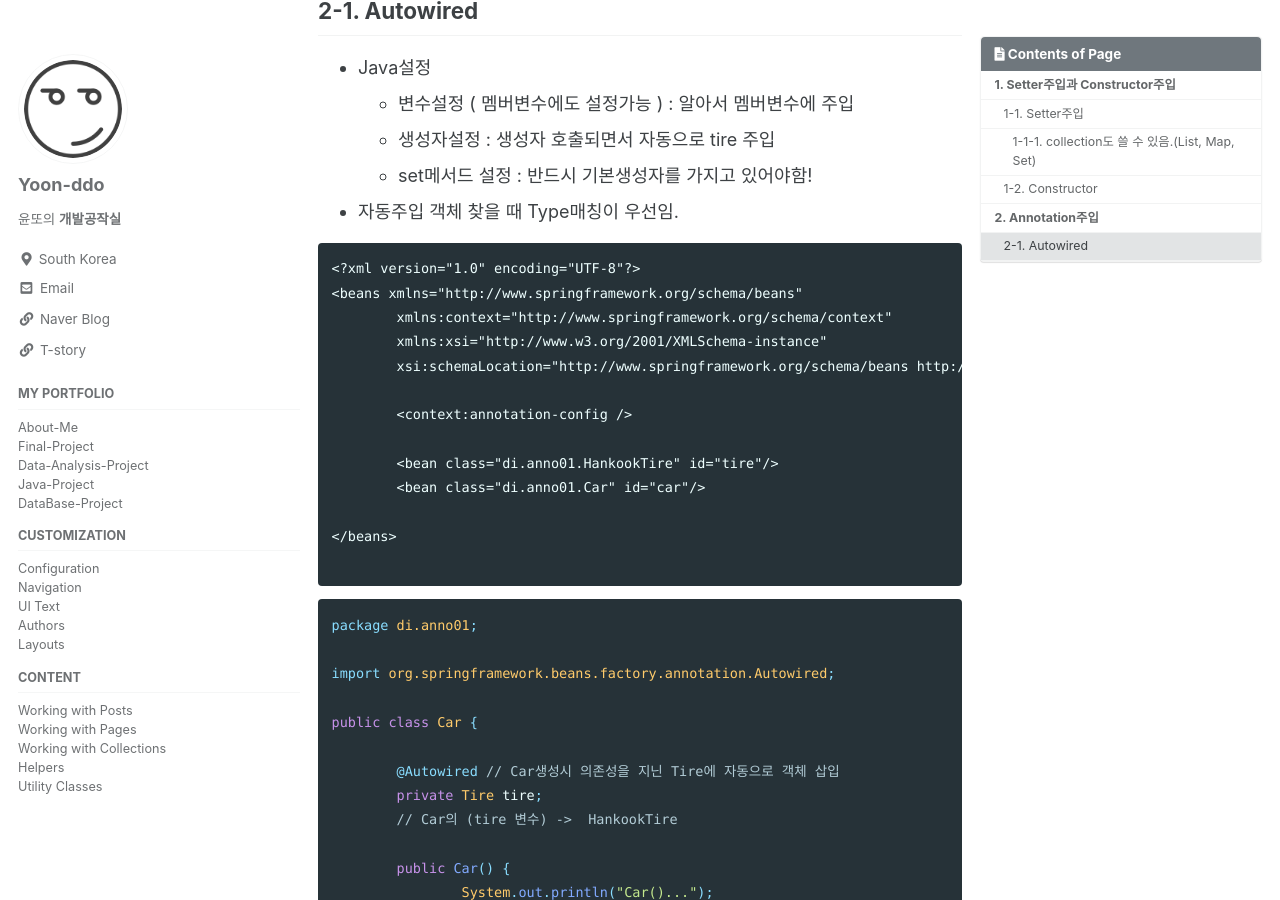
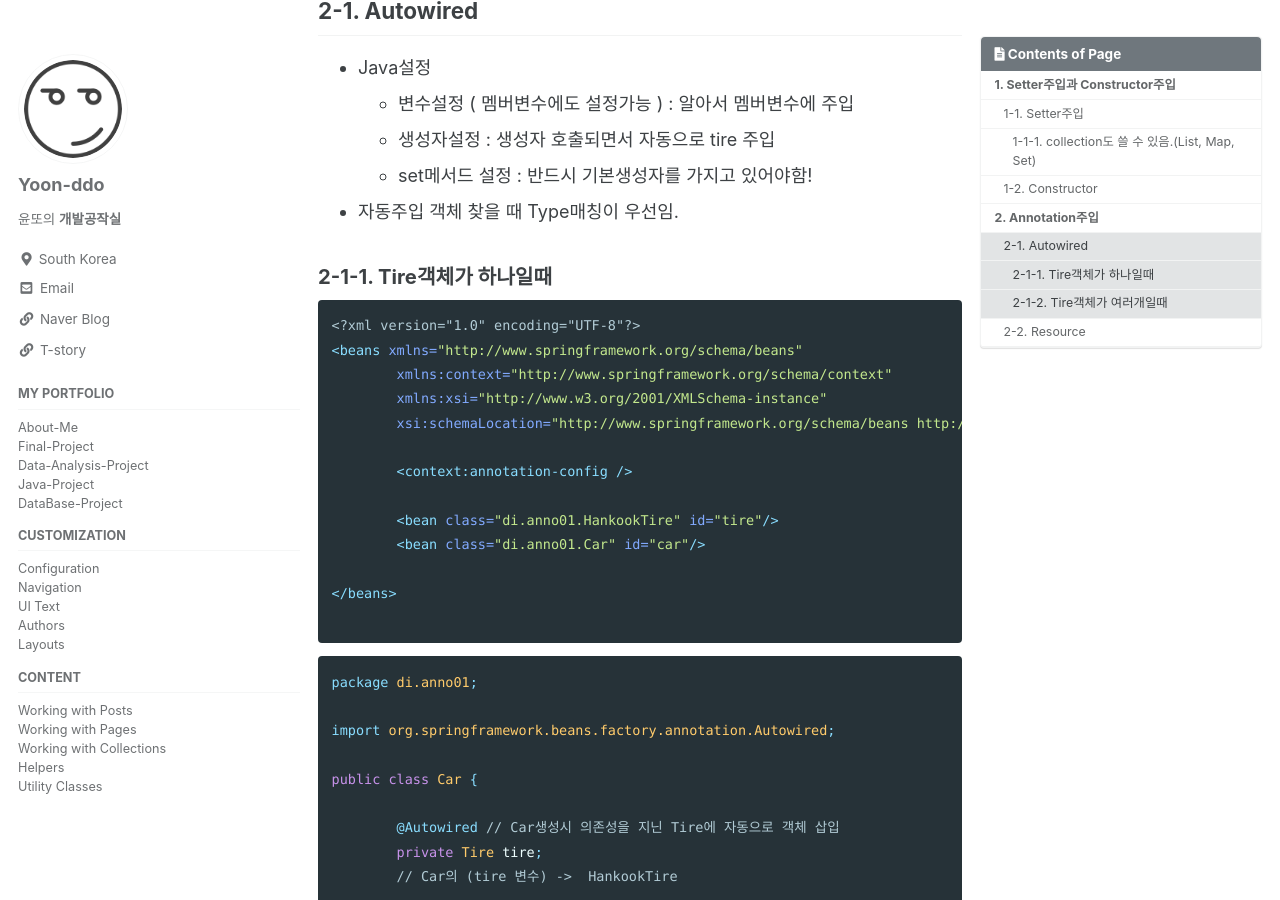
Before and after one commit to Yoon-ddo/Yoon-ddo.github.io, a Jekyll site: the page built from _posts/2021-07-29-Spring03_MVC.md, in a window 1280 px wide and 900 px high, scrolled down 3647 px. Built offline with Jekyll 4.4.1, drawn with Linux system fonts in a browser that asks for light colours; cached includes are drawn as plain includes; some of the changed text lies outside the part shown.

Commit message:
Update 2021-07-29-Spring03_MVC.md

````diff
--- a/_posts/2021-07-29-Spring03_MVC.md
+++ b/_posts/2021-07-29-Spring03_MVC.md
@@ -143,7 +143,9 @@ tags:
   - set메서드 설정 : 반드시 기본생성자를 가지고 있어야함!
 * 자동주입 객체 찾을 때 Type매칭이 우선임.
 
-```
+### 2-1-1. Tire객체가 하나일때
+
+```xml
 <?xml version="1.0" encoding="UTF-8"?>
 <beans xmlns="http://www.springframework.org/schema/beans"
 	xmlns:context="http://www.springframework.org/schema/context"
@@ -210,3 +212,26 @@ public class DriverMain {
 	}
 }
 ```
+
+### 2-1-2. Tire객체가 여러개일때
+* Type매칭이 우선이다!
+* 그냥 선언만해서 main에서 불러오면 single matching bean but found2: hankook, kumho 에러남.
+* id가 Car클래스의 멤버변수와 이름이 같다면 같은게 주입됨.
+  - 그러나 해당 Tire가 상속관계가 아니라면 id이름에 상관없이 상속받는 Tire가 들어감
+
+
+## 2-2. Resource
+* Jar파일 필요 : `pom.xml파일` dependencies안에 아래 태그 복붙
+
+```xml
+<!-- https://mvnrepository.com/artifact/javax.annotation/javax.annotation-api -->
+<dependency>
+    <groupId>javax.annotation</groupId>
+    <artifactId>javax.annotation-api</artifactId>
+    <version>1.3.2</version>
+</dependency>
+```
+
+* Java설정
+  - 변수
+  - Set메소드
````
